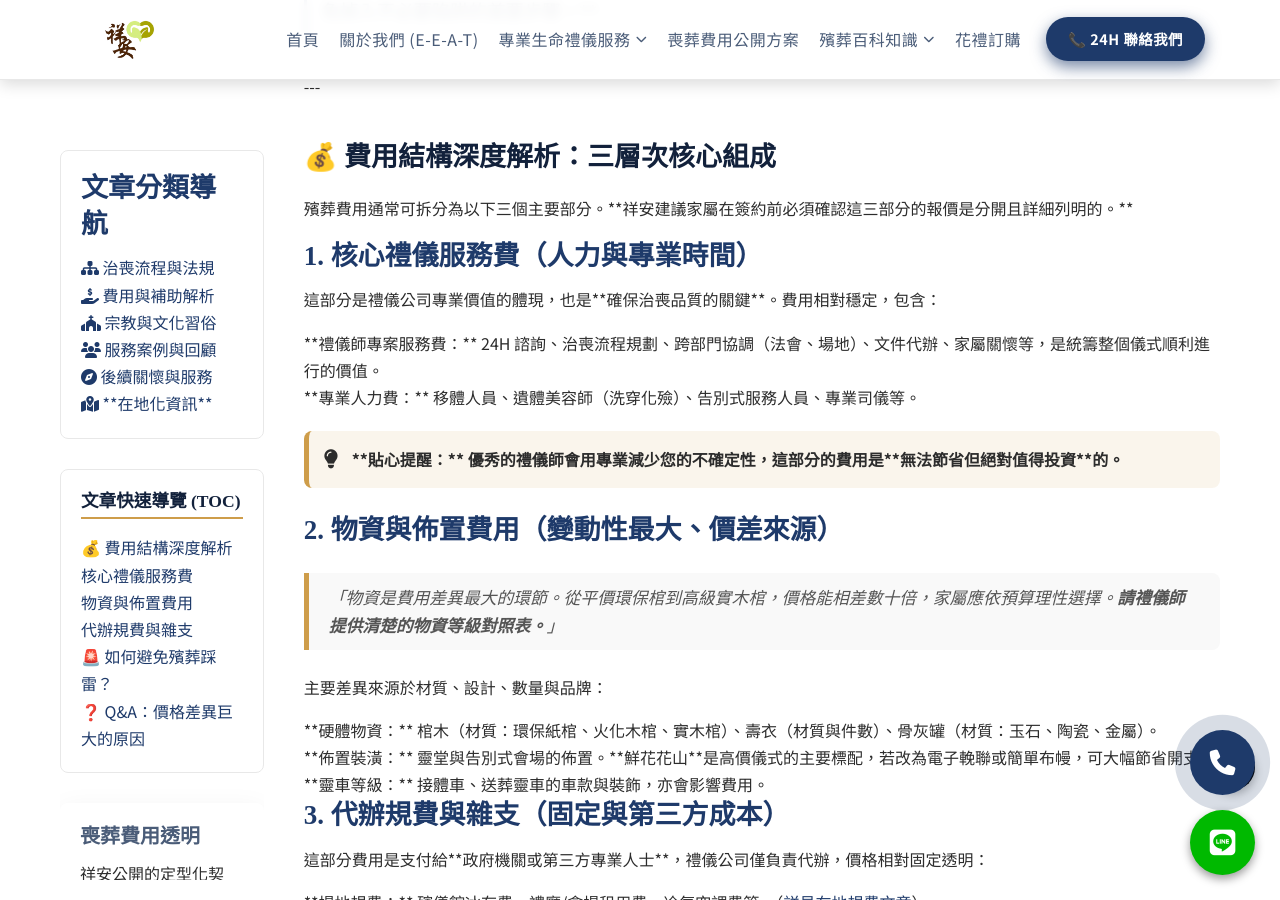
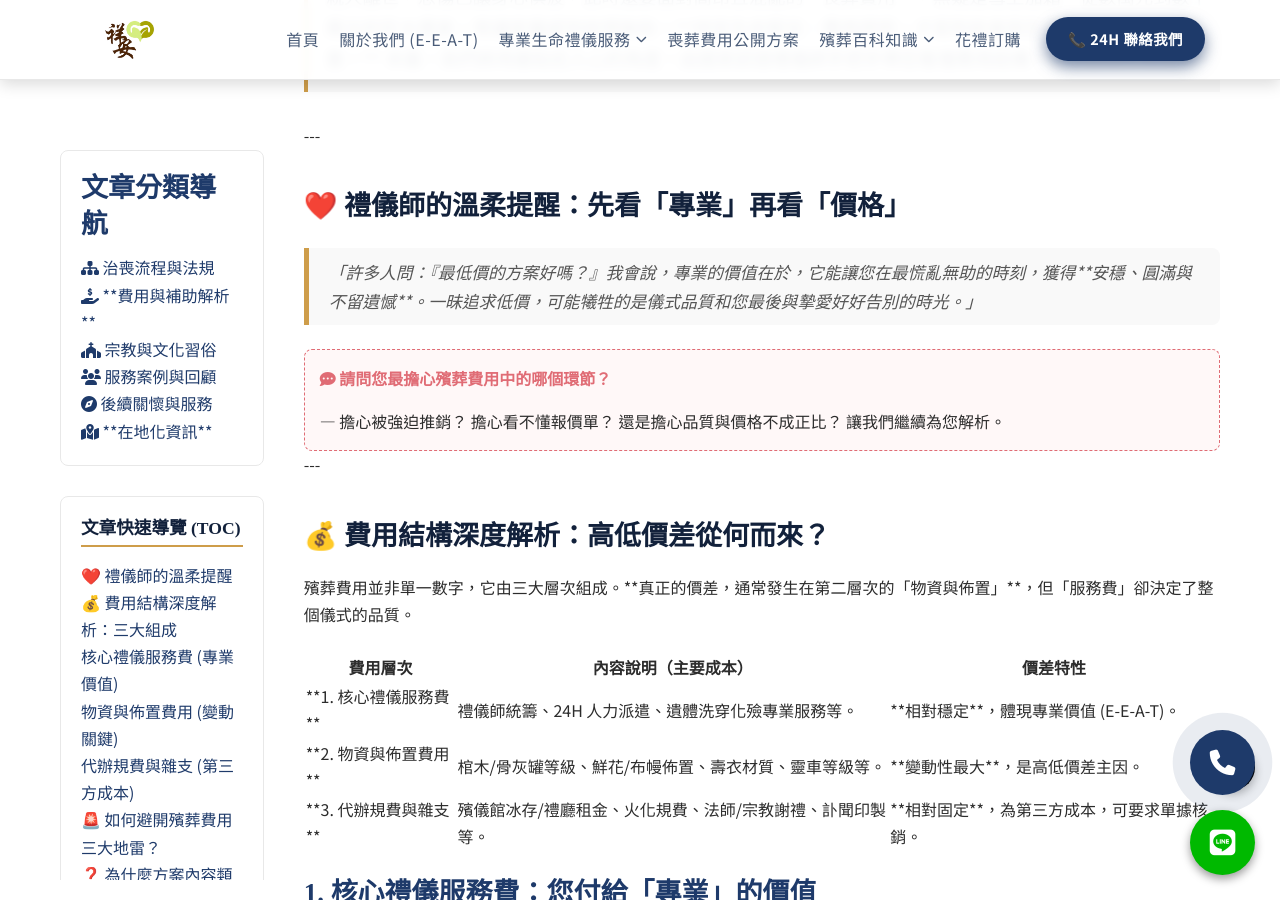
Before and after one commit to Shiangan/Shiangan, a Jekyll site: the page article-04.html, which Jekyll copies as it is, in a window 1280 px wide and 900 px high, scrolled down 843 px. Built offline with Jekyll 4.4.1, drawn with Linux system fonts in a browser that asks for light colours; some web fonts are replaced; some of the changed text lies outside the part shown.

Commit message:
Update article-04.html

```diff
--- a/article-04.html
+++ b/article-04.html
@@ -3,10 +3,10 @@
 <head>
     <meta charset="UTF-8">
     <meta name="viewport" content="width=device-width, initial-scale=1.0, viewport-fit=cover">
-    <title>殯葬費用高低差在哪？如何避免踩雷？ | 喪葬費用解析 | 祥安生命</title>
+    <title>【禮儀師實話】殯葬費用價差10萬？深度解析結構，教您避開喪葬費用三大地雷 | 祥安生命</title>
 
-    <meta name="description" content="祥安生命詳細解析殯葬費用結構：從基本服務到規費與選配項目，教您如何看懂報價單，確保喪葬費用公開透明，避免不必要的支出。">
-    <meta name="keywords" content="喪葬費用, 殯葬費用, 費用透明, 禮儀師報價, 喪禮費用結構, 殯葬陷阱">
+    <meta name="description" content="面對突如其來的離別，喪葬費用不該成為家屬的負擔。國家認證禮儀師陳妍如，詳細解析殯葬費用結構：服務、物資、規費三層次，手把手教您看懂報價單，確保喪禮費用透明，從容避開所有隱藏支出與陷阱。">
+    <meta name="keywords" content="喪葬費用, 殯葬費用, 費用透明, 禮儀師報價, 喪禮費用結構, 殯葬陷阱, E-E-A-T, 隱藏費用">
     <link rel="canonical" href="https://24hour.台灣/Shiangan/article-04.html">
 
     <link rel="preload" href="css/style.css" as="style">
@@ -20,11 +20,11 @@
     {
       "@context": "https://schema.org",
       "@type": "Article",
-      "headline": "殯葬費用高低差在哪？如何避免踩雷？",
+      "headline": "【禮儀師實話】殯葬費用價差10萬？深度解析結構，教您避開喪葬費用三大地雷",
       "image": ["https://24hour.台灣/Shiangan/images/article-04-main.jpg"],
       "datePublished": "2025-11-05",
       "dateModified": "2025-12-12",
-      "author": { "@type": "Person", "name": "陳妍如 (國家認證禮儀師)" },
+      "author": { "@type": "Person", "name": "陳妍如 (國家認證禮儀師/祥安生命企劃總監)" },
       "publisher": {
         "@type": "Organization",
         "name": "祥安生命有限公司",
@@ -120,7 +120,7 @@
                 <h3>文章分類導航</h3>
                 <ul class="category-list">
                     <li><a href="blog.html#flow-articles"><i class="fas fa-sitemap"></i> 治喪流程與法規</a></li>
-                    <li><a href="blog.html#cost-articles" class="active" aria-current="page"><i class="fas fa-hand-holding-usd"></i> 費用與補助解析</a></li>
+                    <li><a href="blog.html#cost-articles" class="active" aria-current="page"><i class="fas fa-hand-holding-usd"></i> **費用與補助解析**</a></li>
                     <li><a href="blog.html#culture-articles"><i class="fas fa-church"></i> 宗教與文化習俗</a></li>
                     <li><a href="blog.html#cases-articles"><i class="fas fa-users"></i> 服務案例與回顧</a></li>
                     <li><a href="blog.html#aftercare-articles"><i class="fas fa-compass"></i> 後續關懷與服務</a></li>
@@ -131,22 +131,23 @@
             <div class="sidebar-block article-toc" style="margin-top: 20px;">
                 <h4>文章快速導覽 (TOC)</h4>
                 <ul>
-                    <li><a href="#structure-analysis">💰 費用結構深度解析</a>
+                    <li><a href="#empathy-talk">❤️ 禮儀師的溫柔提醒</a></li>
+                    <li><a href="#structure-analysis">💰 費用結構深度解析：三大組成</a>
                         <ul>
-                            <li><a href="#service-fee">核心禮儀服務費</a></li>
-                            <li><a href="#materials-cost">物資與佈置費用</a></li>
-                            <li><a href="#agency-fee">代辦規費與雜支</a></li>
+                            <li><a href="#service-fee">核心禮儀服務費 (專業價值)</a></li>
+                            <li><a href="#materials-cost">物資與佈置費用 (變動關鍵)</a></li>
+                            <li><a href="#agency-fee">代辦規費與雜支 (第三方成本)</a></li>
                         </ul>
                     </li>
-                    <li><a href="#avoid-pits">🚨 如何避免殯葬踩雷？</a></li>
-                    <li><a href="#qa-cost-difference">❓ Q&A：價格差異巨大的原因</a></li>
+                    <li><a href="#avoid-pits">🚨 如何避開殯葬費用三大地雷？</a></li>
+                    <li><a href="#qa-cost-difference">❓ 為什麼方案內容類似，價格卻差很多？</a></li>
                 </ul>
             </div>
 
             <div class="contact-promo shadow-soft" style="margin-top: 30px; padding: 20px; background-color: var(--bg-accent-light); border-radius: 8px;">
-                <h4>喪葬費用透明</h4>
-                <p>祥安公開的定型化契約，讓每一筆費用都清清楚楚，絕無隱藏費用。</p>
-                <a href="plans.html" class="cta-button primary small full-width-btn" title="查看公開方案與價格">查看公開方案</a>
+                <h4>透明，是我們對您的承諾</h4>
+                <p>祥安所有方案皆採用**定型化契約**，將複雜費用結構化、透明化，讓您安心送行。</p>
+                <a href="plans.html" class="cta-button primary small full-width-btn" title="查看公開方案與價格">立即查看公開方案</a>
             </div>
 
              <div class="contact-promo emergency-contact-box primary-highlight shadow-soft" style="margin-top: 20px;">
@@ -158,84 +159,122 @@
 
         <article class="article-body" role="article">
 
-            <p class="meta-info">發布日期：2025/11/05 | 分類：費用透明 | 撰寫：國家認證禮儀師 陳妍如</p>
-            <h1><i class="fas fa-question-circle"></i> FAQ：殯葬費用高低差在哪？如何避免踩雷？</h1>
+            <p class="meta-info">發布日期：2025/11/05 | 分類：費用透明 | 撰寫：國家認證禮儀師 **陳妍如**</p>
+            <h1><i class="fas fa-money-check-alt"></i> 【禮儀師實話】殯葬費用價差10萬？深度解析結構，教您避開喪葬費用三大地雷</h1>
 
             <img src="images/article-04-main.jpg" alt="喪葬費用計算與透明化圖示，顯示公開報價與隱藏費用對比" title="避免殯葬費用陷阱，選擇透明化報價" class="article-main-image" loading="lazy">
 
-            <p class="lead-paragraph" style="border-left: 3px solid var(--primary-color); padding-left: 15px;">在面對親人離世的同時，高昂且不透明的喪葬費用是家屬最擔憂的問題之一。殯葬服務從數萬元到數十萬元都有，巨大的價差背後，主要取決於服務內容的**客製化程度**與**選用物資的等級**。**理解費用結構，是避免掉入不必要陷阱的首要步驟。**</p>
+            <p class="lead-paragraph" style="border-left: 4px solid var(--accent-color); padding-left: 18px; font-weight: 400; font-size: 1.15em;">
+                親人離世，悲傷已讓身心俱疲，此時還要面對高昂且混亂的**喪葬費用**，無疑是雪上加霜。從數萬元到數十萬元的巨大價差，常讓家屬感到迷惘無助。**祥安生命堅信：費用透明，才是對逝者與生者最大的溫柔與尊重。** 本篇，我們將用最貼近人心的角度，由國家認證禮儀師手把手帶您看懂費用結構，從容避開所有陷阱。
+            </p>
 
             ---
 
-            <h2 id="structure-analysis">💰 費用結構深度解析：三層次核心組成</h2>
+            <h2 id="empathy-talk">❤️ 禮儀師的溫柔提醒：先看「專業」再看「價格」</h2>
 
-            <p>殯葬費用通常可拆分為以下三個主要部分。**祥安建議家屬在簽約前必須確認這三部分的報價是分開且詳細列明的。**</p>
+            <blockquote cite="禮儀師 陳妍如">
+                「許多人問：『最低價的方案好嗎？』我會說，專業的價值在於，它能讓您在最慌亂無助的時刻，獲得**安穩、圓滿與不留遺憾**。一昧追求低價，可能犧牲的是儀式品質和您最後與摯愛好好告別的時光。」
+            </blockquote>
+
+            <div class="interaction-block" style="background-color: #fff8f8; padding: 15px; border: 1px dashed #e06c75; border-radius: 8px;">
+                <p style="font-weight: bold; color: #e06c75;"><i class="fas fa-comment-dots"></i> 請問您最擔心殯葬費用中的哪個環節？</p>
+                <p style="margin-bottom: 0;">— 擔心被強迫推銷？ 擔心看不懂報價單？ 還是擔心品質與價格不成正比？ 讓我們繼續為您解析。</p>
+            </div>
+
+            ---
+
+            <h2 id="structure-analysis">💰 費用結構深度解析：高低價差從何而來？</h2>
+
+            <p>殯葬費用並非單一數字，它由三大層次組成。**真正的價差，通常發生在第二層次的「物資與佈置」**，但「服務費」卻決定了整個儀式的品質。</p>
+
+            <div class="table-responsive" style="margin-top: 20px;">
+                <table>
+                    <thead>
+                        <tr>
+                            <th>費用層次</th>
+                            <th>內容說明（主要成本）</th>
+                            <th>價差特性</th>
+                        </tr>
+                    </thead>
+                    <tbody>
+                        <tr>
+                            <td>**1. 核心禮儀服務費**</td>
+                            <td>禮儀師統籌、24H 人力派遣、遺體洗穿化殮專業服務等。</td>
+                            <td>**相對穩定**，體現專業價值 (E-E-A-T)。</td>
+                        </tr>
+                        <tr>
+                            <td>**2. 物資與佈置費用**</td>
+                            <td>棺木/骨灰罐等級、鮮花/布幔佈置、壽衣材質、靈車等級等。</td>
+                            <td>**變動性最大**，是高低價差主因。</td>
+                        </tr>
+                        <tr>
+                            <td>**3. 代辦規費與雜支**</td>
+                            <td>殯儀館冰存/禮廳租金、火化規費、法師/宗教謝禮、訃聞印製等。</td>
+                            <td>**相對固定**，為第三方成本，可要求單據核銷。</td>
+                        </tr>
+                    </tbody>
+                </table>
+            </div>
 
 
-            <h3 id="service-fee">1. 核心禮儀服務費（人力與專業時間）</h3>
+            <h3 id="service-fee">1. 核心禮儀服務費：您付給「專業」的價值</h3>
 
-            <p>這部分是禮儀公司專業價值的體現，也是**確保治喪品質的關鍵**。費用相對穩定，包含：</p>
+            <p>這不是您能省，也不該省的費用。它保證了整個治喪期從頭到尾的順暢與品質。一個有經驗的**國家認證禮儀師**，能替您處理複雜的法規流程、家屬協調，讓您專注於告別。</p>
             <ul>
-                <li>**禮儀師專案服務費：** 24H 諮詢、治喪流程規劃、跨部門協調（法會、場地）、文件代辦、家屬關懷等，是統籌整個儀式順利進行的價值。</li>
-                <li>**專業人力費：** 移體人員、遺體美容師（洗穿化殮）、告別式服務人員、專業司儀等。</li>
+                <li>**禮儀師專案服務費：** 專業諮詢、治喪計畫、流程統籌、公文書代辦。</li>
+                <li>**專業人力：** 接體車隊、遺體美容師、專業司儀、告別式服務人員。</li>
             </ul>
 
-            <div class="key-point-box primary-box" style="margin-top: 20px; padding: 15px;">
-                <p style="font-weight: bold; margin-top: 0;"><i class="fas fa-lightbulb"></i> **貼心提醒：** 優秀的禮儀師會用專業減少您的不確定性，這部分的費用是**無法節省但絕對值得投資**的。</p>
-            </div>
+            <h3 id="materials-cost">2. 物資與佈置費用：價差關鍵，應理性選擇</h3>
 
-            <h3 id="materials-cost">2. 物資與佈置費用（變動性最大、價差來源）</h3>
-
-            <blockquote cite="祥安生命總監">
-                「物資是費用差異最大的環節。從平價環保棺到高級實木棺，價格能相差數十倍，家屬應依預算理性選擇。<strong>請禮儀師提供清楚的物資等級對照表。</strong>」
+            <p>這是最容易產生**預算超支**的環節，家屬常因愛之深切而落入陷阱。請務必依**家庭預算**和**逝者心願**理性選擇。</p>
+            <blockquote cite="禮儀師 陳妍如 提醒">
+                「**鮮花花山**雖美麗莊嚴，但成本高昂。若預算有限，選擇精緻的布幔或電子輓聯佈置，同樣能表達對逝者的尊重，無損莊嚴。」
             </blockquote>
-
-            <p>主要差異來源於材質、設計、數量與品牌：</p>
             <ul>
-                <li>**硬體物資：** 棺木（材質：環保紙棺、火化木棺、實木棺）、壽衣（材質與件數）、骨灰罐（材質：玉石、陶瓷、金屬）。</li>
-                <li>**佈置裝潢：** 靈堂與告別式會場的佈置。**鮮花花山**是高價儀式的主要標配，若改為電子輓聯或簡單布幔，可大幅節省開支。</li>
-                <li>**靈車等級：** 接體車、送葬靈車的車款與裝飾，亦會影響費用。</li>
+                <li>**棺木/骨灰罐：** 材質差異巨大，從環保紙棺到頂級玉石/實木，務必確認單價、材質證明。</li>
+                <li>**會場佈置：** **鮮花**是成本最高的項目之一。</li>
             </ul>
 
-            <h3 id="agency-fee">3. 代辦規費與雜支（固定與第三方成本）</h3>
+            <h3 id="agency-fee">3. 代辦規費與雜支：只收單據核銷的透明成本</h3>
 
-            <p>這部分費用是支付給**政府機關或第三方專業人士**，禮儀公司僅負責代辦，價格相對固定透明：</p>
+            <p>這筆費用是支付給殯儀館、火化場或宗教人士的，**禮儀公司只是代墊**。選擇祥安，我們會主動提供：</p>
             <ol>
-                <li>**場地規費：** 殯儀館冰存費、禮廳/會場租用費、冷氣空調費等。（<a href="article-07.html" title="台北新北殯儀館規費詳情">詳見在地規費文章</a>）</li>
-                <li>**宗教規費：** 外聘法師、誦經團、神父或牧師的謝禮費用。</li>
-                <li>**火化/土葬規費：** 支付給公立火化場或墓園管理處的費用。</li>
-                <li>**其他雜項：** 訃聞/謝卡印製、親友餐飲、毛巾、紙錢、環保金爐等。</li>
+                <li>殯儀館所有規費（冰存、禮廳）的**政府收據影本**。</li>
+                <li>宗教法師、誦經團的**謝禮單據**（如適用）。</li>
+                <li>火化場/土葬的**規費單據**。</li>
             </ol>
 
             ---
 
-            <h2 id="avoid-pits">🚨 如何避免殯葬踩雷？三大防雷機制</h2>
+            <h2 id="avoid-pits">🚨 如何避開殯葬費用三大地雷？禮儀師教您簽約技巧</h2>
 
-            <p>許多糾紛都源自於簽約時的資訊不對等。為確保您的權益，請務必要求禮儀公司做到以下幾點：</p>
+            <p>避免糾紛的關鍵在於一份清晰且具有法律效力的**定型化契約**。當您情緒最脆弱時，千萬不要簽署模糊不清的報價單。</p>
 
             <div class="key-point-box primary-box" style="margin-top: 30px;">
-                <h3>🛡️ 關鍵防雷機制：簽約前必做三確認</h3>
+                <h3>🛡️ 關鍵防雷機制：簽約前必問、必查、必堅持！</h3>
                 <ul class="styled-list check-list">
-                    <li><i class="fas fa-check-circle"></i> **機制一：簽訂定型化契約，要求詳列項目：** 確保契約內容明確記載所有**服務項目**、**物資品項**、**數量**、**單價**及**總價**。模糊的「XX套組」應要求細化，絕不簽署品項不清的契約。</li>
-                    <li><i class="fas fa-check-circle"></i> **機制二：明確區分「代辦費」與「服務費」：** 要求禮儀公司分開列出。代辦費應有單據可查（如殯儀館繳費收據），避免禮儀公司從中加價。</li>
-                    <li><i class="fas fa-check-circle"></i> **機制三：理性選擇物資，預算優先：** 告別式的莊嚴與否不在於物資多昂貴。許多業者會強推高價骨灰罐或棺木，請堅守預算，並詢問是否有符合法規的優質平價替代品。</li>
+                    <li><i class="fas fa-lock"></i> **地雷一：套裝內容模糊不清？**
+                        <p>👉 **應對：** 堅持要求契約詳列**物資品項、數量、單價**。問：「這組套裝包含幾件壽衣？棺木材質是什麼？」</p></li>
+
+                    <li><i class="fas fa-hand-holding-usd"></i> **地雷二：代辦費未與服務費區分？**
+                        <p>👉 **應對：** 必須將**代辦規費**（第三方費用）與**禮儀服務費**（公司收入）分開列出。代辦費應承諾事後**憑單據實報實銷**。</p></li>
+
+                    <li><i class="fas fa-balance-scale"></i> **地雷三：強迫推銷高價物資？**
+                        <p>👉 **應對：** 堅守預算。若業者堅持推銷，請詢問是否有「符合法規且優質的**平價替代品**」。祥安從不強迫推銷，尊重您的選擇。</p></li>
                 </ul>
             </div>
 
             ---
 
-            <h2 id="qa-cost-difference">❓ Q&A：為什麼同樣的方案，價格差異仍巨大？</h2>
+            <h2 id="qa-cost-difference">❓ 為什麼方案內容類似，價格卻差很多？</h2>
 
             <div id="faq-section">
-                <h3 id="customize-factor">1. 客製化與升級的無形費用</h3>
-                <p>當家屬要求「客製化」時，費用會產生差異：</p>
-                <ul>
-                    <li>**時間投入：** 舉辦一場生命故事追思會，禮儀師需要花費更多時間蒐集、剪輯、撰寫腳本，人力成本提高。</li>
-                    <li>**設備租賃：** 為了客製主題佈置、投影設備、樂團表演，都會產生額外的租賃費用。</li>
-                </ul>
+                <h3 id="guarantee-factor">1. 品牌背後的「專業保證」與「履約信託」</h3>
+                <p>價格較高的正規業者，通常在**國家證照持有率、專業教育訓練**，以及**消費者的信託履約保證**上投入更多。這份投入，是為了確保服務品質和消費者的權益不受影響，也降低您在治喪期間面臨風險的可能性。</p>
 
-                <h3 id="guarantee-factor">2. 品牌的專業與履約保證</h3>
-                <p>價格較高的業者，通常在**甲級立案、國家證照持有率**及**信託履約保證**上投入更多成本，來確保服務的穩定性與消費者的權益。這份「安心的保證」也反映在最終價格上。</p>
+                <h3 id="customize-factor">2. 隱形的「客製化」與「時間成本」</h3>
+                <p>簡單的制式告別式與一場充滿回憶的**生命禮讚/主題追思會**，所需投入的時間與人力截然不同。客製化包含前期溝通、文案撰寫、影片製作、特殊場地佈置等，這些無形的時間成本都會反映在費用上。</p>
             </div>
 
             <script type="application/ld+json">
@@ -248,7 +287,7 @@
                   "name": "殯葬服務費用高低差的主要原因是什麼？",
                   "acceptedAnswer": {
                     "@type": "Answer",
-                    "text": "主要差異在於服務內容的客製化程度與選用物資的等級。例如：棺木材質（實木 vs. 環保紙棺）、靈堂佈置（鮮花花山 vs. 簡單布幔），以及禮儀師專業服務的時間投入。"
+                    "text": "主要差異在於選用物資的等級（如棺木材質、鮮花佈置規模）以及禮儀師專業服務的時間與投入。高價不一定等於好，但專業服務的價值值得投資。"
                   }
                 },
                 {
@@ -256,15 +295,15 @@
                   "name": "如何避免在喪葬費用上踩雷或遇到隱藏費用？",
                   "acceptedAnswer": {
                     "@type": "Answer",
-                    "text": "家屬應要求簽訂定型化契約，確保所有服務項目、物資、單價和總價詳列，並要求禮儀公司將『代辦規費』與『禮儀服務費』分開列出，所有代辦費用須提供單據核銷。"
+                    "text": "家屬應要求簽訂定型化契約，確保所有服務項目、物資、單價和總價詳列。最重要的是，要求禮儀公司將『代辦規費』與『禮儀服務費』分開列出，所有代辦費用須提供單據核銷。"
                   }
                 },
                 {
                   "@type": "Question",
-                  "name": "選擇公開透明的定型化契約有什麼好處？",
+                  "name": "選擇祥安公開透明的定型化契約有什麼好處？",
                   "acceptedAnswer": {
                     "@type": "Answer",
-                    "text": "公開方案能讓家屬事先掌握費用結構，避免臨時加價或被迫選購高價物資，保障消費者權益。祥安生命提供從 6.8 萬起的定型化契約，確保費用透明且服務標準化。"
+                    "text": "祥安提供從 6.8 萬起的定型化契約，能讓家屬事先掌握費用結構，避免臨時加價或被迫選購高價物資，保障消費者權益。我們將複雜的服務簡單化、價格透明化。"
                   }
                 }
               ]
@@ -274,11 +313,12 @@
             ---
 
             <div class="key-point-box primary-box" style="margin-top: 50px;">
-                <h3><i class="fas fa-tag"></i> 祥安的費用透明承諾</h3>
+                <h3><i class="fas fa-tag"></i> 祥安對您的費用透明承諾 (E-E-A-T)</h3>
                 <p>我們堅信，專業不該犧牲透明度。祥安生命提供定型化契約，承諾：</p>
                 <ul class="styled-list check-list">
                     <li><i class="fas fa-check-circle"></i> **公開透明方案：** <a href="plans.html" title="查看喪葬費用定價方案">查看我們的定價方案（從 6.8 萬國民契約起）</a>，確保費用與服務內容一目瞭然。</li>
-                    <li><i class="fas fa-check-circle"></i> **規費先行告知：** 所有代辦規費皆在契約中列為預估，並在事後提供單據核銷。</li>
+                    <li><i class="fas fa-check-circle"></i> **規費單據核銷：** 所有代辦規費皆在契約中列為預估，並在事後提供單據核銷，絕不從中賺取差價。</li>
+                    <li><i class="fas fa-check-circle"></i> **價格履約保證：** 一旦簽約，價格保證不變動，安心圓滿送行。</li>
                 </ul>
             </div>
 
@@ -287,7 +327,7 @@
     </section>
 
     <section class="container text-center cta-section large-v-padding" style="margin-top: 50px;">
-        <p style="font-size: 1.5rem; font-weight: 700; color: var(--primary-dark);">想了解我們的喪葬費用定型化契約嗎？</p>
+        <p style="font-size: 1.5rem; font-weight: 700; color: var(--primary-dark);">想了解祥安的喪葬費用定型化契約，讓送行之路多一份安心嗎？</p>
         <a href="plans.html" class="cta-button primary large" title="查看喪葬費用透明方案">查看費用透明方案 <i class="fas fa-arrow-right"></i></a>
     </section>
 </main>
@@ -296,7 +336,7 @@
 <footer role="contentinfo">
     <div class="container footer-grid wide-footer-grid">
         <div class="footer-block footer-logo-info">
-            <div class="footer-logo">祥安生命有限公司 © <span id="current-year"></span></div>
+            <div class="footer-logo">祥安生命有限公司 © <span id="current-year">2025</span></div>
             <p style="font-size: 0.75rem; color: #666; margin-top: 10px;">
                 熱門主題: 治喪流程, 喪葬補助, 台北殯儀館規費, 樹葬海葬, 告別式禁忌
             </p>
@@ -327,8 +367,8 @@
             <p style="font-size: 1.5rem; color: var(--accent-color);">📞 <a href="tel:+886978583699" itemprop="telephone" rel="nofollow">0978-583-699</a></p>
             <p>聯繫我們：</p>
             <div class="footer-social-links">
-                <a href="https://line.me/ti/p/ID-LINE-SERVICE" target="_blank" rel="noopener noreferrer external" title="LINE ID"><i class="fab fa-line"></i> LINE</a> |
-                <a href="[您的 Facebook 專頁網址]" target="_blank" rel="noopener noreferrer external" title="Facebook 粉絲專頁"><i class="fab fa-facebook"></i> Facebook</a>
+                 <a href="https://line.me/ti/p/@yourlineid" target="_blank" rel="noopener noreferrer external" title="LINE ID"><i class="fab fa-line"></i> LINE</a> |
+                <a href="https://www.facebook.com/ShianganLife" target="_blank" rel="noopener noreferrer external" title="Facebook 粉絲專頁"><i class="fab fa-facebook"></i> Facebook</a>
             </div>
         </div>
     </div>
@@ -344,7 +384,7 @@
 
 <div class="floating-cta" aria-label="快速聯繫方式">
     <a href="tel:+886978583699" title="24H 電話諮詢" rel="nofollow"><i class="fas fa-phone"></i></a>
-     <a href="https://line.me/ti/p/ID-LINE-SERVICE" target="_blank" rel="noopener noreferrer external" title="LINE 即時諮詢"><i class="fab fa-line"></i></a>
+     <a href="https://line.me/ti/p/@yourlineid" target="_blank" rel="noopener noreferrer external" title="LINE 即時諮詢"><i class="fab fa-line"></i></a>
 </div>
 
 <button class="back-to-top" aria-label="回到頁面頂部" title="回到頂部"><i class="fas fa-arrow-up"></i></button>
```
